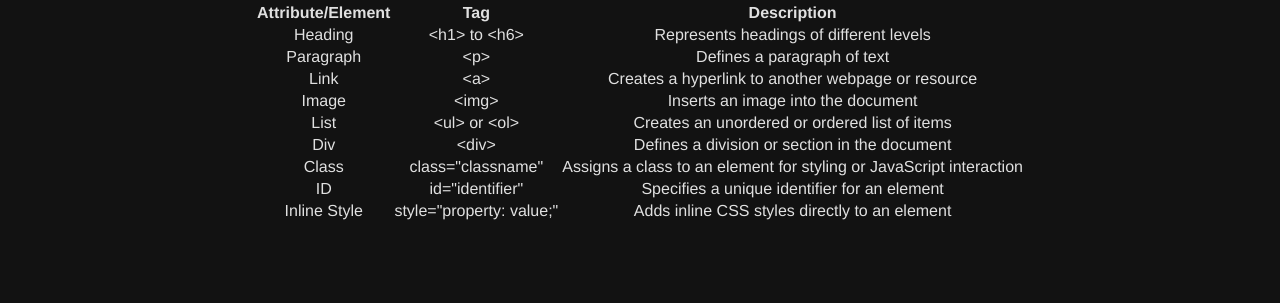
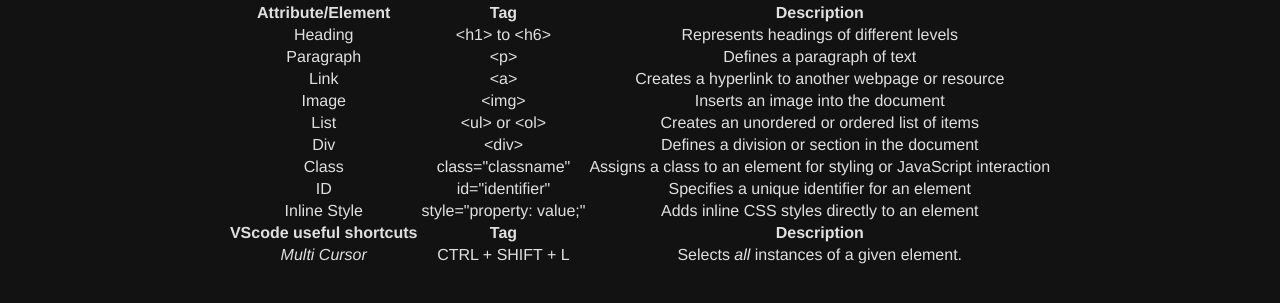
Before and after one commit to SkipeeMcghee/Personal-Website, a plain HTML site: page cheatSheet.html in a window 1280 px wide. Shown: the part 113-416 px from the top of the page. Drawn offline with Linux system fonts and the light colour scheme.

Commit message:
added multicursor to cheat sheet

```diff
--- a/cheatSheet.html
+++ b/cheatSheet.html
@@ -65,6 +65,20 @@
             <td>Adds inline CSS styles directly to an element</td>
           </tr>
         </tbody>
+        <thead>
+          <tr>
+            <th>VScode useful shortcuts</th>
+            <th>Tag</th>
+            <th>Description</th>
+          </tr>
+        </thead>
+        <tbody>
+          <tr>
+            <td><em>Multi Cursor</em></td>
+            <td>CTRL + SHIFT + L</td>
+            <td>Selects <em>all</em> instances of a given element.</td>
+          </tr>
+        </tbody>
     </table>
   </body>
 </html>
--- a/resources/css/styles.css
+++ b/resources/css/styles.css
@@ -43,7 +43,7 @@ button:active {
 
 nav {
   display:flex;
-  justify-content: start;
+  justify-content: left;
 }
 
 nav a {
```
